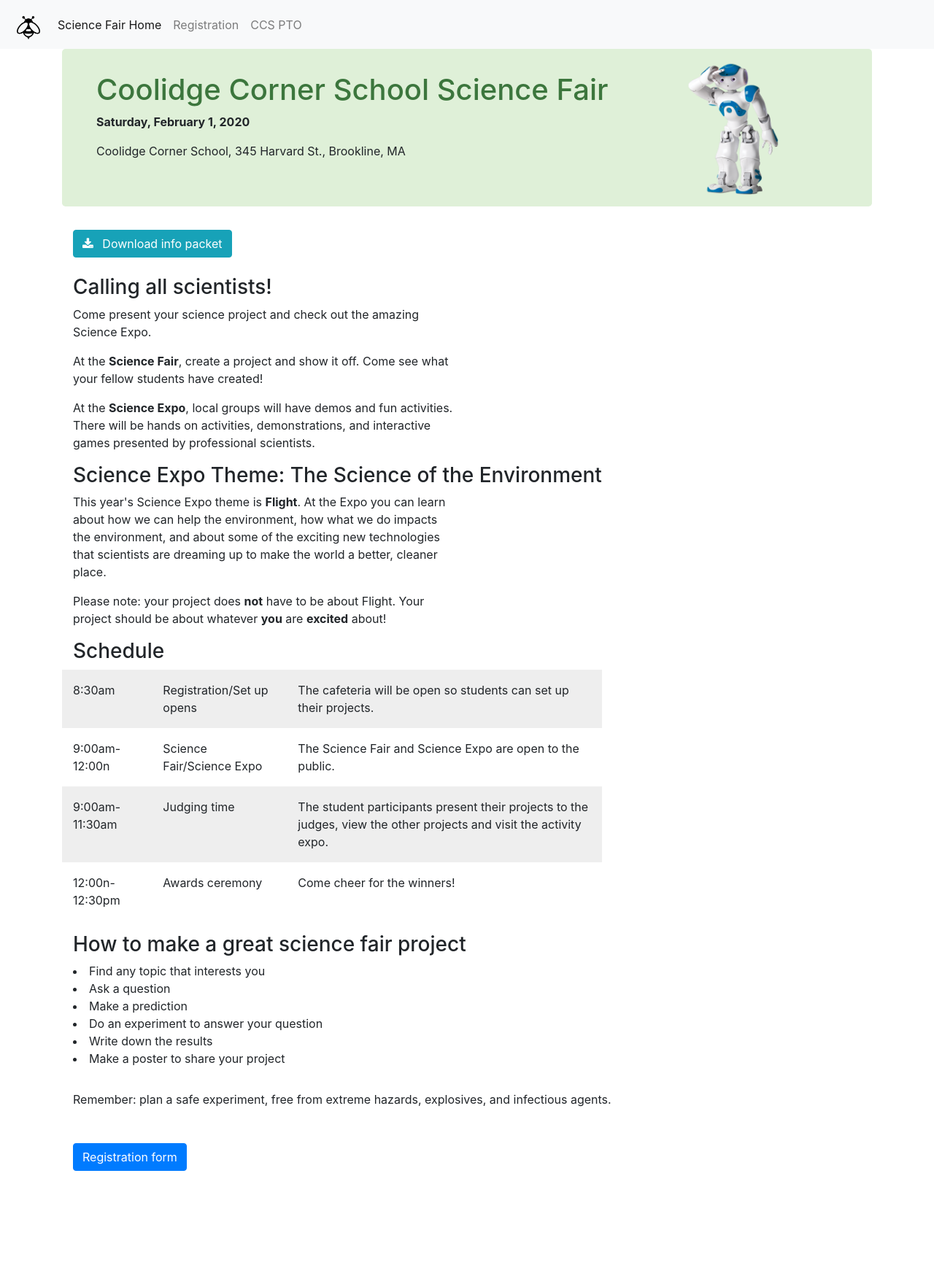
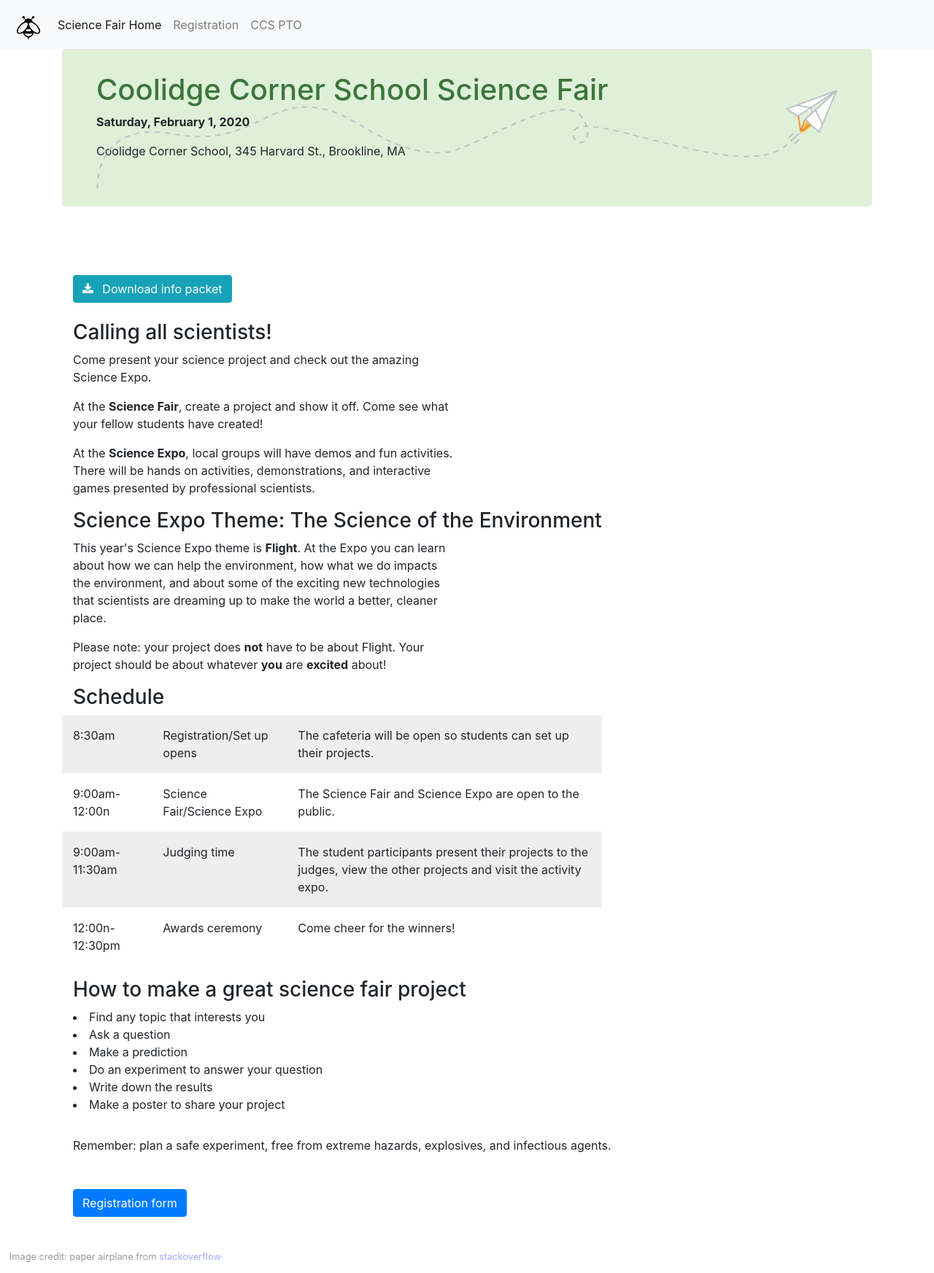
Before and after one commit to vinaygidwaneyod/sciencefair, a Jekyll site: the page built from index.html, in a window 1280 px wide. Shown: the whole page at 73% size. Built offline with Jekyll 4.4.1, drawn with Linux system fonts in a browser that asks for light colours; before the commit the page ends 1637 px from its top, so only the background shows below that.

Commit message:
paper airplane

```diff
--- a/_includes/banner.html
+++ b/_includes/banner.html
@@ -1,8 +1,8 @@
 <div class="jumbotron banner">
   <div class="container">
-    <img class="register-logo" src="assets/pix/Nao.png">
     <h1>Coolidge Corner School Science Fair</h1>
     <p><b>Saturday, February 1, 2020</b></p>
     <p>Coolidge Corner School, 345 Harvard St., Brookline, MA</p>
+    <img class="register-logo" src="assets/pix/paper-plane.png">
   </div>
 </div>
--- a/_layouts/default.html
+++ b/_layouts/default.html
@@ -6,6 +6,8 @@
     <div class="container content">
       {{ content }}
     </div>
-
+    <footer>Image credit: paper airplane from
+      <a href="http://stackoverflow.blog/newsletter">stackoverflow</a>
+    </footer>
   </body>
 </html>
--- a/_sass/main.scss
+++ b/_sass/main.scss
@@ -1,8 +1,9 @@
 .register-logo {
-    width: 130px;
-    margin-top: -1em;
-    float: right;
-    margin-right: 5em;
+    transform: scaleX(-1);
+    width: 100%;
+    float: left;
+    position: relative;
+    top: -7em;
 }
 
 .logo {
@@ -11,12 +12,18 @@
   margin-left: 7px;
   width: 32px;
   height: 32px;
-  /* background: url("asset/pix/devologo.png") no-repeat; */
   background-size: contain;
 }
 
 .glyphicon-download-alt {
  margin-right: .5em;
+}
+
+footer {
+    font-size: 80%;
+    color: #999;
+    margin: 1em;
+    a {	color: lighten(blue, 33%); }
 }
 
 .devo-nav.navbar-default {
```
Also changed, not shown: assets/pix/paper-plane.png (added).
